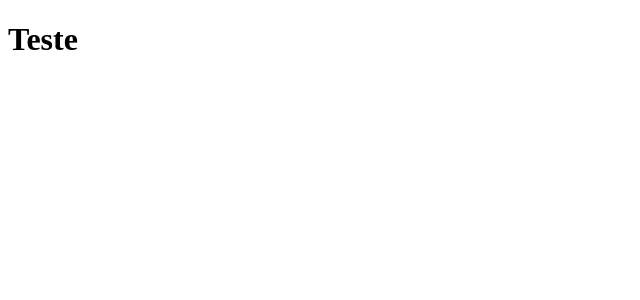
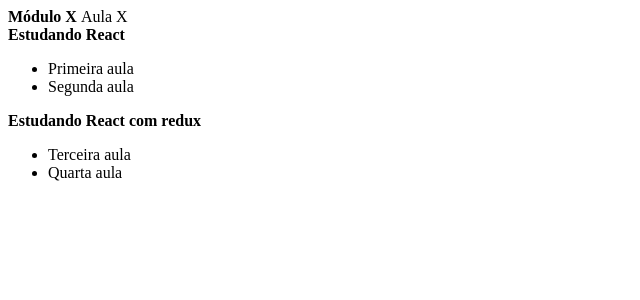
Before and after one commit to brunoapollon/redux-example, a React (Vite) app: page / in a window 1280 px wide. Shown: the top 300 px of the page, without its empty margins (0-640 px from the left). Built offline with nearby package versions, Linux system fonts and the light colour scheme.

Commit message:
feat: creating Sidebar component and Video component

```diff
--- a/package.json
+++ b/package.json
@@ -9,7 +9,9 @@
   },
   "dependencies": {
     "react": "^18.0.0",
-    "react-dom": "^18.0.0"
+    "react-dom": "^18.0.0",
+    "react-redux": "^8.0.1",
+    "redux": "^4.2.0"
   },
   "devDependencies": {
     "@types/react": "^18.0.0",
--- a/src/App.tsx
+++ b/src/App.tsx
@@ -1,7 +1,14 @@
 import React from "react";
+import Video from "./components/Video";
+import Sidebar from "./components/Sidebar";
 
 function App() {
-  return <h1>Teste</h1>;
+  return (
+    <div>
+      <Video />
+      <Sidebar />
+    </div>
+  );
 }
 
 export default App;
--- /dev/null
+++ b/src/components/Sidebar/index.tsx
@@ -0,0 +1,41 @@
+import React from "react";
+
+// import { Container } from './styles';
+
+const modules = [
+  {
+    id: 1,
+    title: "Estudando React",
+    lessons: [
+      { id: 1, title: "Primeira aula" },
+      { id: 2, title: "Segunda aula" },
+    ],
+  },
+  {
+    id: 2,
+    title: "Estudando React com redux",
+    lessons: [
+      { id: 3, title: "Terceira aula" },
+      { id: 4, title: "Quarta aula" },
+    ],
+  },
+];
+
+const Sidebar: React.FC = () => {
+  return (
+    <aside>
+      {modules.map((module) => (
+        <div key={module.id}>
+          <strong>{module.title}</strong>
+          <ul>
+            {module.lessons.map((lesson) => (
+              <li key={lesson.id}>{lesson.title}</li>
+            ))}
+          </ul>
+        </div>
+      ))}
+    </aside>
+  );
+};
+
+export default Sidebar;
--- /dev/null
+++ b/src/components/Video/index.tsx
@@ -0,0 +1,14 @@
+import React from "react";
+
+// import { Container } from './styles';
+
+const Video: React.FC = () => {
+  return (
+    <div>
+      <strong> Módulo X </strong>
+      <span> Aula X </span>
+    </div>
+  );
+};
+
+export default Video;
```
Also changed, not shown: 1 other file (tests, documents, lock files or other folders).
